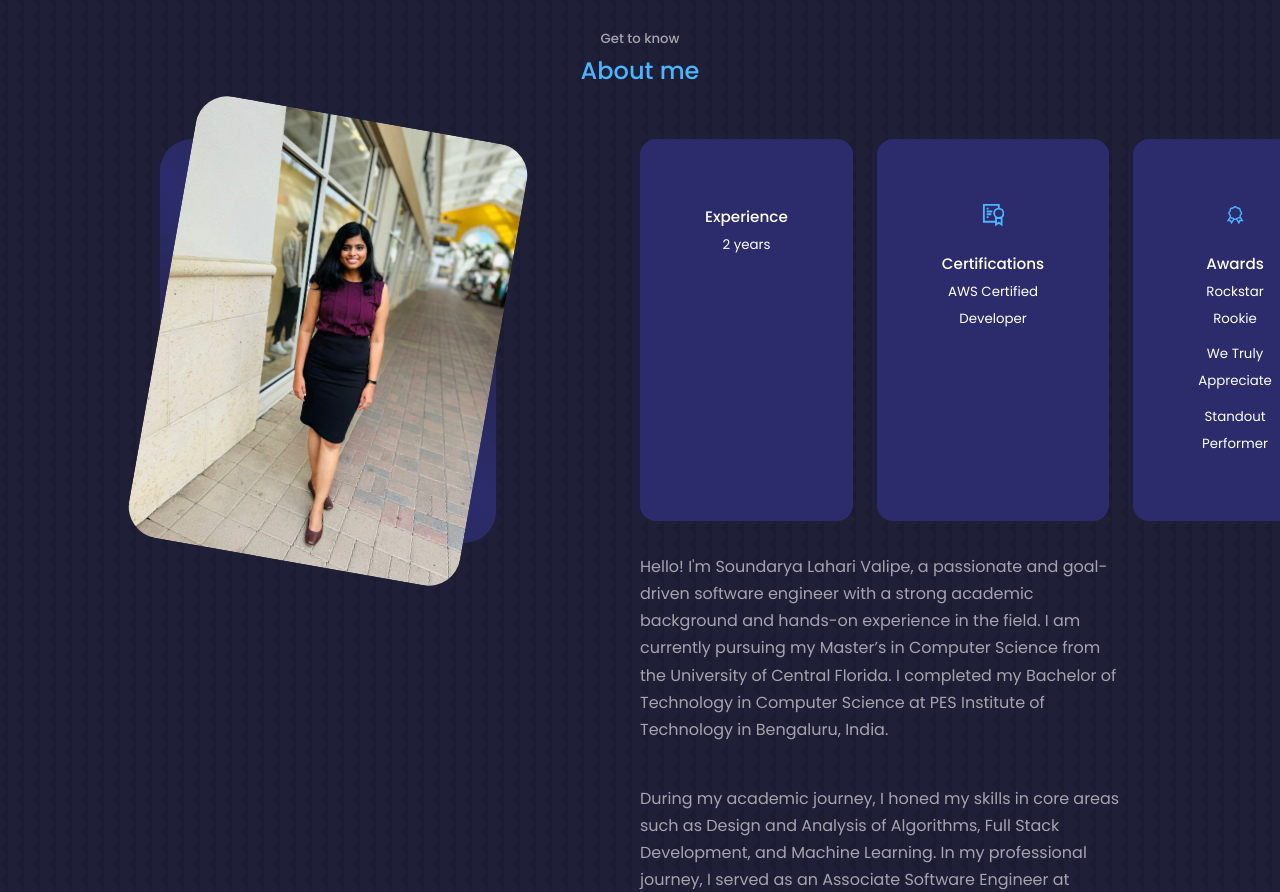
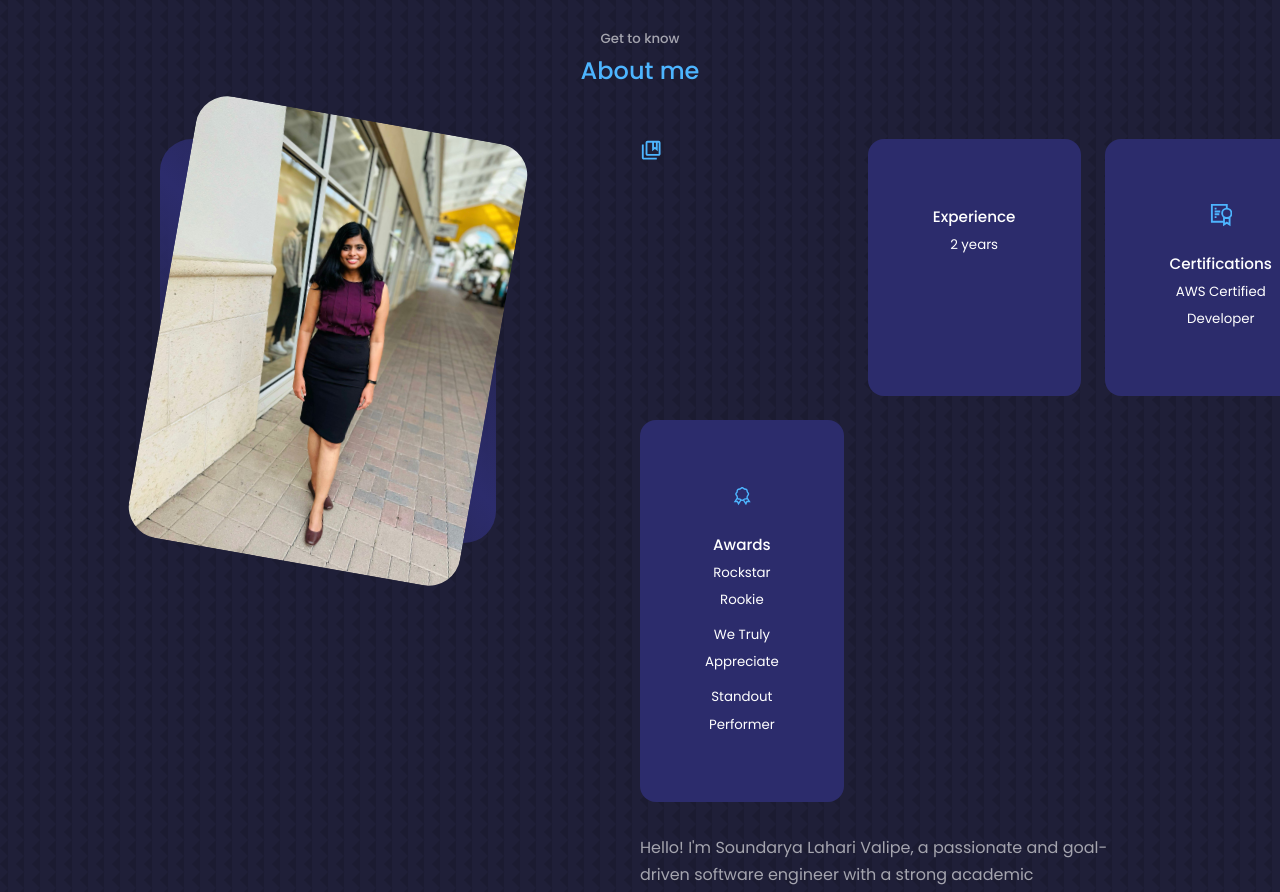
Before and after one commit to soundaryalaharivalipe/personal_portfolio, a React (Create React App) app: page / in a window 1280 px wide. Shown: the part 920-1812 px from the top of the page. Built offline with nearby package versions, Linux system fonts and the light colour scheme.

Commit message:
4th commit

```diff
--- a/src/components/about/About.jsx
+++ b/src/components/about/About.jsx
@@ -1,6 +1,7 @@
 import React from 'react';
 import './about.css';
 import ME from '../../assets/about-me-pic.jpeg';
+import { MdOutlineCollectionsBookmark } from "react-icons/md";
 import { LiaAwardSolid } from "react-icons/lia";
 import { GrCertificate } from "react-icons/gr";
 
@@ -19,7 +20,7 @@ const About = () => {
 
         <div className="about__content">
           <div className="about__cards">
-            {/* Removed unused MdOutlineCollectionsBookmark icon */}
+          <MdOutlineCollectionsBookmark className='about__icon'/>
             <article className='about__card'>
               <h5> Experience</h5>
               <small> 2 years </small>
```
